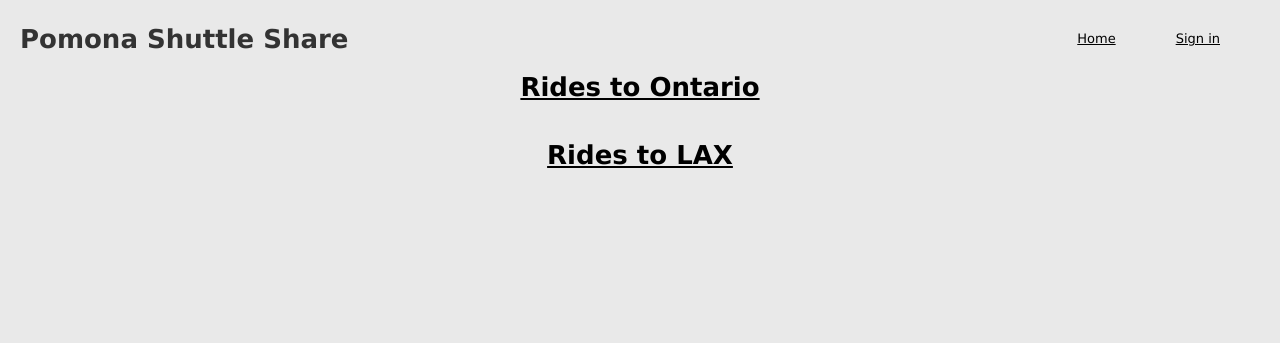
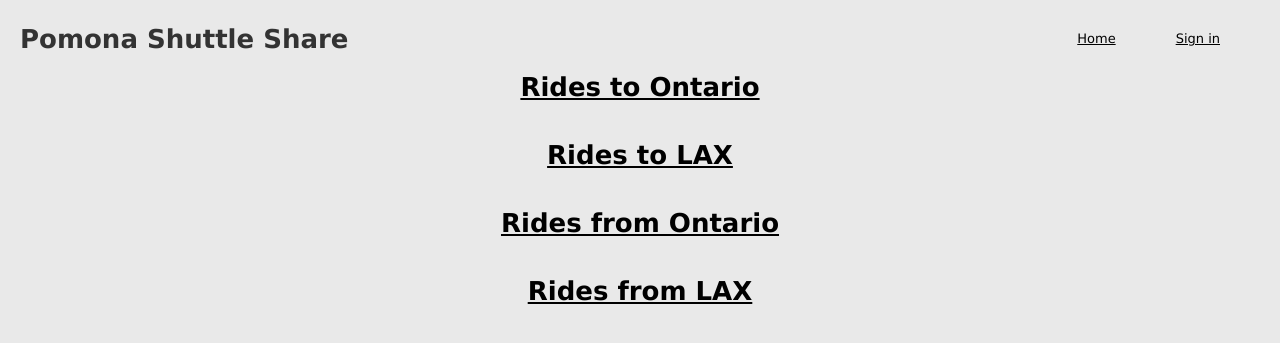
Before and after one commit to aspc/5C-Ride-Share, a Rails app: page /rides in a window 1280 px wide. Shown: the top 343 px of the page. Run offline with Rails 7, Linux system fonts and the light colour scheme; style sheets or scripts are compiled from the project's sources; parts of the project's set-up code (start-up, migrations or seed data) failed here and were passed over; some libraries are stand-ins or nearby versions.

Commit message:
added arrivals

```diff
--- a/app/controllers/application_controller.rb
+++ b/app/controllers/application_controller.rb
@@ -11,7 +11,20 @@ class ApplicationController < ActionController::Base
       !!current_user
     end
 
-    helper_method :current_user, :signed_in?
+    def checker
+      unless current_user
+        redirect_to root_url
+      end
+    end
+
+    def login_helper
+      unless current_user
+        session[:redirect_to] = :back
+        redirect_to '/auth/facebook'
+      end
+    end
+
+    helper_method :current_user, :signed_in?, :checker
 
     def current_user=(user)
       @current_user = user
--- a/app/controllers/rides_controller.rb
+++ b/app/controllers/rides_controller.rb
@@ -1,5 +1,8 @@
 class RidesController < ApplicationController
   before_filter :current_user
+  before_filter :checker, :only => [:edit, :update, :destroy, :leave]
+  before_filter :login_helper, :only => [:new, :join]
+
   # GET /rides
   # GET /rides.json
   def index
@@ -36,6 +39,7 @@ class RidesController < ApplicationController
 
   # GET /rides/1/edit
   def edit
+    :checker
     @ride = Ride.find(params[:id])
     unless @current_user.rides.find_by_id(@ride.id)
       redirect_to root_url
@@ -45,6 +49,7 @@ class RidesController < ApplicationController
   # POST /rides
   # POST /rides.json
   def create
+    :checker
     @ride = @current_user.rides.new(params[:ride])
     @ride.users << @current_user
 
@@ -62,6 +67,7 @@ class RidesController < ApplicationController
   # PUT /rides/1
   # PUT /rides/1.json
   def update
+    :checker
     @ride = Ride.find(params[:id])
 
     respond_to do |format|
@@ -78,6 +84,7 @@ class RidesController < ApplicationController
   # DELETE /rides/1
   # DELETE /rides/1.json
   def destroy
+    :checker
     @ride = Ride.find(params[:id])
     if @current_user.rides.find_by_id(@ride.id)
       @ride.destroy
@@ -92,7 +99,6 @@ class RidesController < ApplicationController
   end
 
   def join
-    if @current_user
     @ride = Ride.find(params[:id])
     unless @ride.users.find_by_id(@current_user.id)
       @ride.users << @current_user
@@ -106,13 +112,10 @@ class RidesController < ApplicationController
         format.json { head :ok }
       end
     end
-    else
-      session[:redirect_to] = :back
-      redirect_to '/auth/facebook'
-    end
   end
 
   def leave
+    :checker
     @ride = Ride.find(params[:id])
     if @ride.users.find_by_id(@current_user.id)
       @ride.users.delete(@current_user)
@@ -126,8 +129,9 @@ class RidesController < ApplicationController
     end
   end
 
-  def ontario
-    @rides = Ride.find_all_by_airport("Ontario")
+  def toontario
+    @airport = "to Ontario"
+    @rides = Ride.find_all_by_airport("To Ontario")
     sort_rides(@rides)
     respond_to do |format|
       format.html # show.html.erb
@@ -135,8 +139,29 @@ class RidesController < ApplicationController
     end
   end
 
-  def lax
-    @rides = Ride.find_all_by_airport("LAX")
+  def tolax
+    @airport = "to LAX"
+    @rides = Ride.find_all_by_airport("To LAX")
+    sort_rides(@rides)
+    respond_to do |format|
+      format.html # show.html.erb
+      format.json { render :json => @rides }
+    end
+  end
+
+  def fromontario
+    @airport = "from Ontario"
+    @rides = Ride.find_all_by_airport("From Ontario")
+    sort_rides(@rides)
+    respond_to do |format|
+      format.html # show.html.erb
+      format.json { render :json => @rides }
+    end
+  end
+
+  def fromlax
+    @airport = "from LAX"
+    @rides = Ride.find_all_by_airport("From LAX")
     sort_rides(@rides)
     respond_to do |format|
       format.html # show.html.erb
@@ -145,6 +170,6 @@ class RidesController < ApplicationController
   end
 
   def sort_rides(rides)
-    rides.sort! {|a,b| a.date <=> b.date}
+    rides.sort! {|a,b| a.flighttime <=> b.flighttime}
   end
 end
--- a/app/controllers/sessions_controller.rb
+++ b/app/controllers/sessions_controller.rb
@@ -18,6 +18,6 @@ class SessionsController < ApplicationController
 
   def destroy
     session[:user_id] = nil
-    redirect_to :back
+    redirect_to root_url
   end
 end
--- a/app/models/ride.rb
+++ b/app/models/ride.rb
@@ -1,3 +1,4 @@
 class Ride < ActiveRecord::Base
   has_and_belongs_to_many :users
+  validates :airport, :flighttime, :presence => true
 end
--- /dev/null
+++ b/app/views/rides/fromlax.html.haml
@@ -0,0 +1,5 @@
+#main-container
+
+  %h1= "Rides going #{@airport}"
+
+  =render 'rides/rides'
--- /dev/null
+++ b/app/views/rides/fromontario.html.haml
@@ -0,0 +1,5 @@
+#main-container
+
+  %h1= "Rides going #{@airport}"
+
+  =render 'rides/rides'
--- a/app/views/rides/index.html.haml
+++ b/app/views/rides/index.html.haml
@@ -1,3 +1,5 @@
 #main-container
-  %h1= link_to "Rides to Ontario", :controller => "rides", :action => "ontario"
-  %h1= link_to "Rides to LAX", :controller => "rides", :action => "lax"
+  %h1= link_to "Rides to Ontario", :controller => "rides", :action => "toontario"
+  %h1= link_to "Rides to LAX", :controller => "rides", :action => "tolax"
+  %h1= link_to "Rides from Ontario", :controller => "rides", :action => "fromontario"
+  %h1= link_to "Rides from LAX", :controller => "rides", :action => "fromlax"
--- /dev/null
+++ b/app/views/rides/tolax.html.haml
@@ -0,0 +1,5 @@
+#main-container
+
+  %h1= "Rides going #{@airport}"
+
+  = render 'rides/rides'
--- /dev/null
+++ b/app/views/rides/toontario.html.haml
@@ -0,0 +1,5 @@
+#main-container
+
+  %h1= "Rides going #{@airport}"
+
+  =render 'rides/rides'
--- a/config/routes.rb
+++ b/config/routes.rb
@@ -3,8 +3,10 @@ Shuttleshare::Application.routes.draw do
     collection do
       get 'join'
       get 'leave'
-      get 'ontario'
-      get 'lax'
+      get 'toontario'
+      get 'tolax'
+      get 'fromontario'
+      get 'fromlax'
     end
   end
 
--- a/db/migrate/20111206065143_create_rides.rb
+++ b/db/migrate/20111206065143_create_rides.rb
@@ -2,8 +2,7 @@ class CreateRides < ActiveRecord::Migration
   def change
     create_table :rides do |t|
       t.string :airport
-      t.date :date
-      t.time :time
+      t.datetime :flighttime
 
       t.timestamps
     end
```
Also changed, not shown: app/views/rides/_form.html.erb (+4 -8 lines), app/views/rides/_rides.html.haml (+12 -2 lines), app/views/rides/show.html.erb (+3 -8 lines), db/schema.rb. Lines whose indentation alone changed are shown as unchanged.
